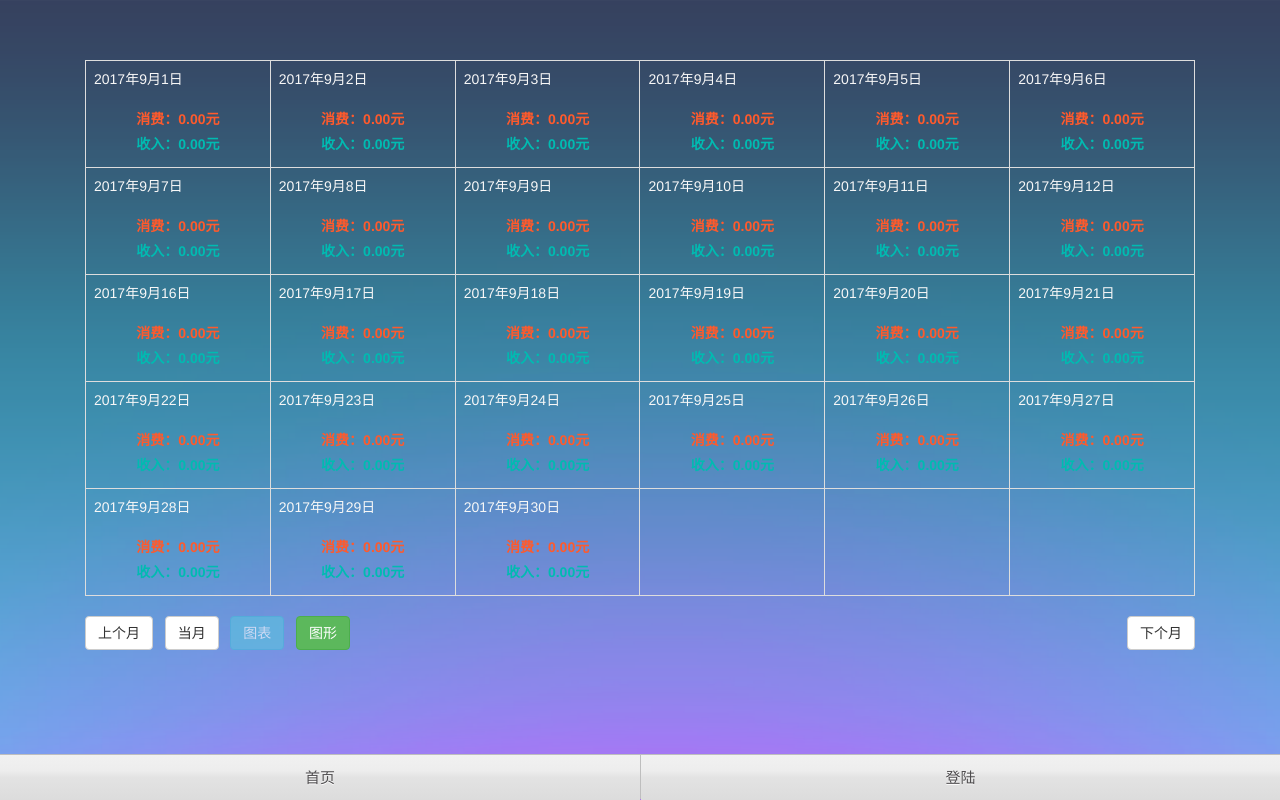
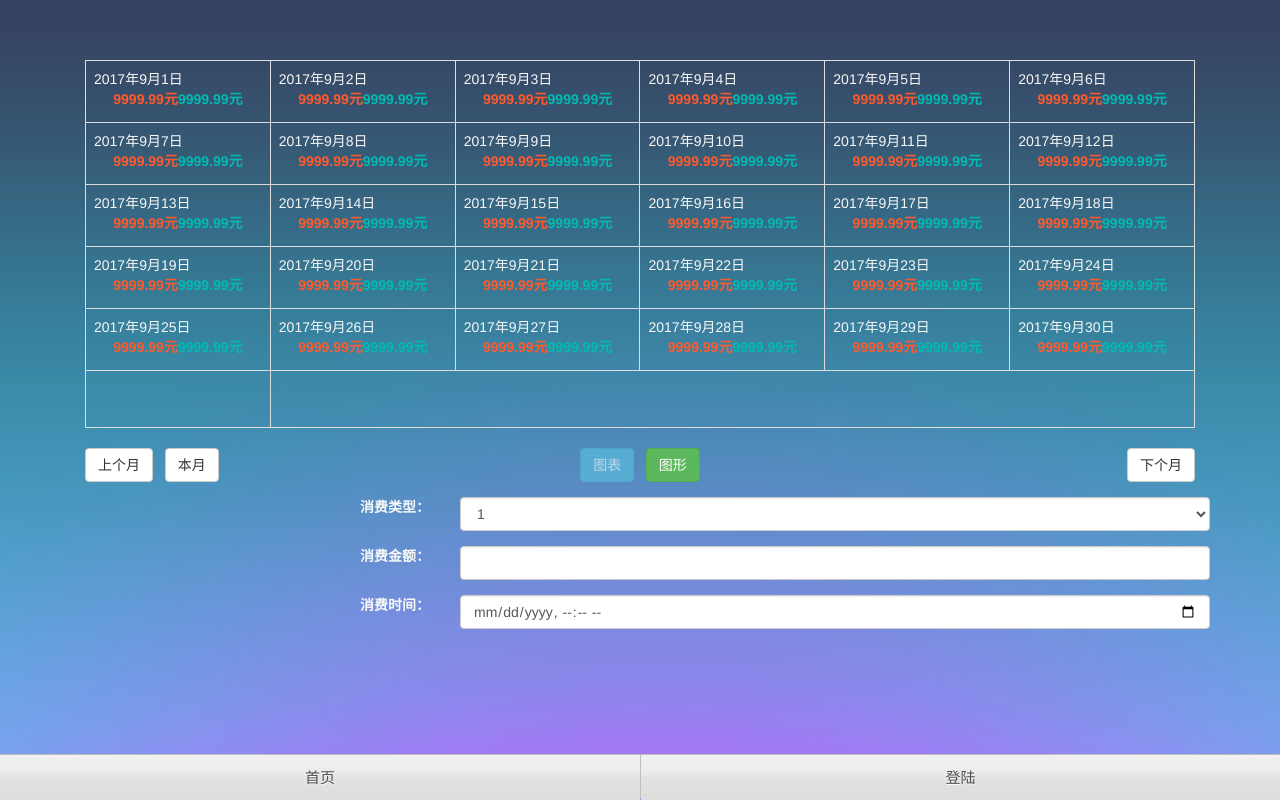
Before and after one commit to GroHD/FlaskTest, a Flask app: template Flaskpy/app/templates/Consumpti/ConsunPtionReOptions.html in a window 1280 px wide. Run offline with Flask 2, Linux system fonts and the light colour scheme; the template is opened without the code that fills it, so the values that code supplies are empty; data comes from the database, SQL or seed files in the repository; both versions use the stored data as it was after the commit; some libraries are stand-ins or nearby versions.

Commit message:
增加消费的按日期显示

```diff
--- a/Flaskpy/app/templates/Consumpti/ConsunPtionReOptions.html
+++ b/Flaskpy/app/templates/Consumpti/ConsunPtionReOptions.html
@@ -9,25 +9,58 @@
             <td id="day_7"></td><td id="day_8"></td><td id="day_9"></td><td id="day_10"></td><td id="day_11"></td><td id="day_12"></td>
         </tr>
         <tr >
-                </td><td id="day_16"></td><td id="day_17"></td><td id="day_18"></td> <td  id="day_19"></td><td  id="day_20"></td><td id="day_21"></td>
+            <td id="day_13"></td><td id="day_14"></td><td id="day_15"></td><td id="day_16"></td><td id="day_17"></td><td id="day_18"></td>
         </tr>
         <tr >
-               <td id="day_22"></td><td id="day_23"></td><td id="day_24"></td><td id="day_25"></td><td id="day_26"></td><td id="day_27"></td>
+            </td><td id="day_19"></td><td id="day_20"></td><td id="day_21"></td> <td  id="day_22"></td><td  id="day_23"></td><td id="day_24"></td>
         </tr>
         <tr >
-                <td id="day_28"></td><td id="day_29"></td><td id="day_30"></td><td id="day_31"></td><td></td><td></td>
+            <td id="day_25"></td><td id="day_26"></td><td id="day_27"></td><td id="day_28" ></td><td id="day_29" ></td><td id="day_30" ></td>
+        </tr>
+        <tr >
+            <td id="day_31">&nbsp;</td>
         </tr>
     </table>
     <div class="row">
-            <div class="col-xs-6 text-left">
-                <button class="btn btn-default" onclick="upMonth()">上个月</button>&nbsp;&nbsp;&nbsp;<button class="btn btn-default" onclick="ResultMonth()">当月</button>&nbsp;&nbsp;&nbsp;<button class="btn btn-info disabled">图表</button>&nbsp;&nbsp;&nbsp;<button class="btn btn-success" >图形</button>
+        <div class="col-xs-4 text-left">
+            <button class="btn btn-default" onclick="upMonth()">上个月</button>&nbsp;&nbsp;&nbsp;<button class="btn btn-default" onclick="ResultMonth()">本月</button>
         </div>
-            <div class="col-xs-6 text-right">
+        <div class="col-xs-4 text-center">
+            <button class="btn btn-info disabled">图表</button>&nbsp;&nbsp;&nbsp;<button class="btn btn-success" >图形</button>
+        </div>
+        <div class="col-xs-4 text-right">
             <button class="btn btn-default" onclick ="dowMonth()">下个月</button>
+        </div>
+    </div>
+</div>
+<form class="form-horizontal">
+
+    <div class="form-group row">
+        <label class="col-xs-4 text-right">消费类型：</label>
+        <div class="col-xs-8 text-left">
+            <select class="form-control">
+                <option>1</option>
+                <option>2</option>
+                <option>3</option>
+                <option>4</option>
+                <option>5</option>
+            </select>
+        </div>
+    </div>
+    <div class=" form-group row">
+        <label class="col-xs-4 text-right">消费金额：</label>
+        <div class="col-xs-8 text-left">
+            <input type="number" class="form-control"/>
+        </div>
+    </div>
+     <div class=" form-group row">
+        <label class="col-xs-4 text-right">消费时间：</label>
+        <div class="col-xs-8 text-left">
+            <input type="datetime-local" class="form-control"/>
         </div>
 
     </div>
-</div>
+</form>
 {%endblock%}
 {%block bottom%}
 <script type="text/javascript">
@@ -39,50 +72,54 @@
         LoadHtml(pYear,pMonth);
     });
     function ShowCaseDetal(obj) {
-        alert(obj)
-    }
+        layer.open({
+            anim: 'up'
+            ,content: '展现的是全部结构'
+            ,btn: ['保存', '取消']
+        });
+    };
     //上个月
     function upMonth() {
         var temDate = new Date(tmpMonth);
-        temDate.setMonth(temDate.getMonth()-1)
-        LoadHtml(temDate.getFullYear(),temDate.getMonth())
+        temDate.setMonth(temDate.getMonth()-1);
+        LoadHtml(temDate.getFullYear(),temDate.getMonth());
         tmpMonth = temDate.getFullYear()+"-"+(temDate.getMonth()+1);
-    }
+    };
     //下个月
     function dowMonth() {
         var temDate = new Date(tmpMonth);
-        temDate.setMonth(temDate.getMonth()+1)
-        LoadHtml(temDate.getFullYear(),temDate.getMonth())
-        tmpMonth = temDate.getFullYear()+"-"+(temDate.getMonth());
-    }
+        temDate.setMonth(temDate.getMonth()+1);
+        LoadHtml(temDate.getFullYear(),temDate.getMonth());
+        tmpMonth = temDate.getFullYear()+"-"+(temDate.getMonth()+1);
+    };
 
     //本月
     function ResultMonth(){
         var temDate = new Date();
-        LoadHtml(temDate.getFullYear(),temDate.getMonth())
+        LoadHtml(temDate.getFullYear(),temDate.getMonth());
         tmpMonth = temDate.getFullYear()+"-"+(temDate.getMonth()+1);
-    }
+    };
 
     function LoadHtml(pYear,pMonth) {
         clearHtml();
         if ((pYear % 4 == 0 && pYear % 100 != 0) || (pYear % 100 == 0 && pYear % 400 == 0)) {
-            monthsDayNum[1] = 29
+            monthsDayNum[1] = 29;
         }
         else {
-            monthsDayNum[1] = 28
-        }
+            monthsDayNum[1] = 28;
+        };
         monDays = monthsDayNum[pMonth];
         tmpMonth = pYear+"-"+(pMonth+1);
         for (var i = 1 ; i <= monthsDayNum[pMonth];++i){
-            $("#day_"+i).attr('style','width: 100px;height: 100px;cursor:pointer').attr('onclick','ShowCaseDetal("'+(pYear+'-'+(pMonth+1)+'-'+i)+'")');
-            $("#day_"+i).html('<lable style="display: flex;bottom:0px;" >'+pYear+'年'+((pMonth+1)+'月'+i+'日')+'</lable></br><label style="color: #FF5A2C;">消费：0.00元</label></br><label style="color:#00BBB1">收入：0.00元</label>');
-        }
-
-    }
+            $("#day_"+i).attr('style','width: 10%;height: 20%;cursor:pointer;').attr('onclick','ShowCaseDetal("'+(pYear+'-'+(pMonth+1)+'-'+i)+'")');
+            $("#day_"+i).html('<lable style="display: flex;bottom:0px;" >'+pYear+'年'+((pMonth+1)+'月'+i+'日')+'</lable><label style="color: #FF5A2C;">9999.99元</label><label style="color:#00BBB1">9999.99元</label>');
+        };
+    };
     function clearHtml() {
         for (var i = 1 ; i <= 31;++i) {
-            $("#day_"+i).html('');
-        }
-    }
+            $("#day_"+i).html('&nbsp;&nbsp;</br>&nbsp;&nbsp;</br>');
+            $("#day_"+i).removeAttr('onclick').attr('style','width: 10%;height: 20%;');
+        };
+    };
 </script>
 {%endblock%}
```
Also changed, not shown: Flaskpy/db/app.db. Lines whose indentation alone changed are shown as unchanged.
